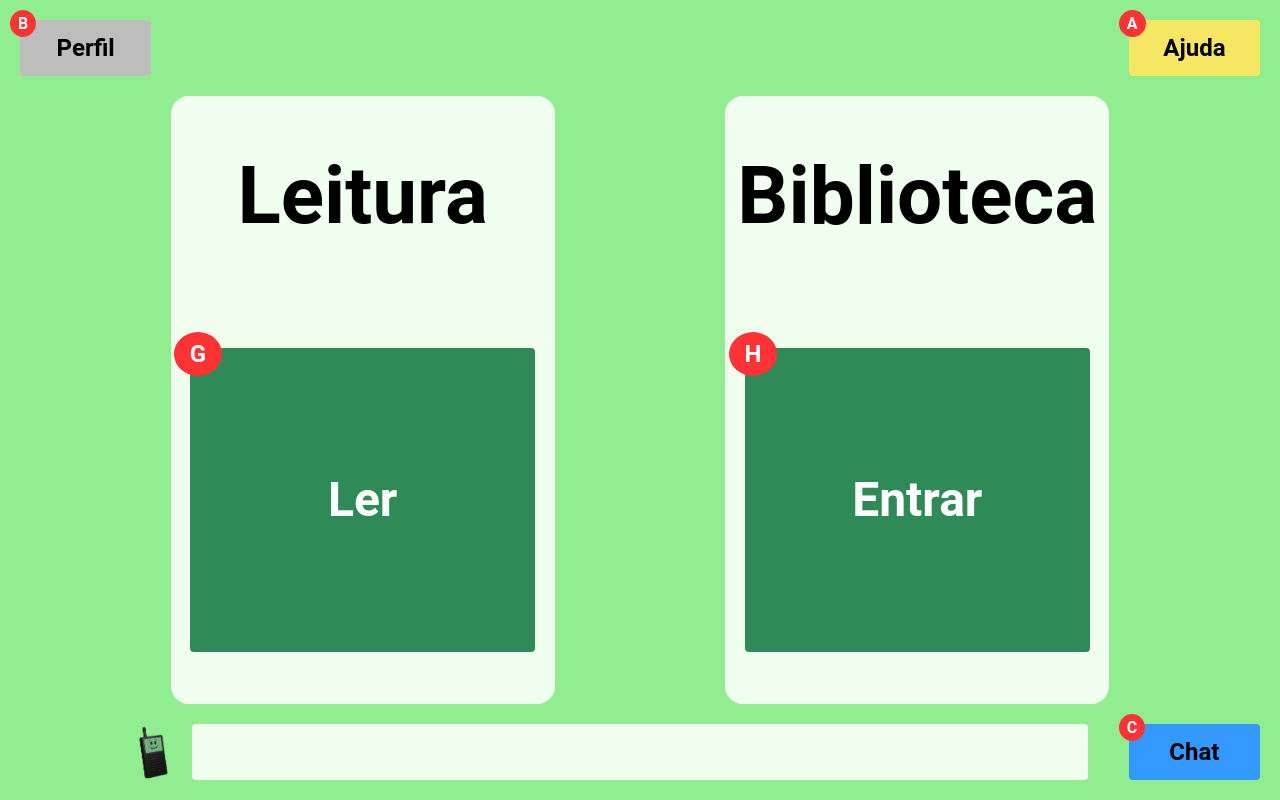
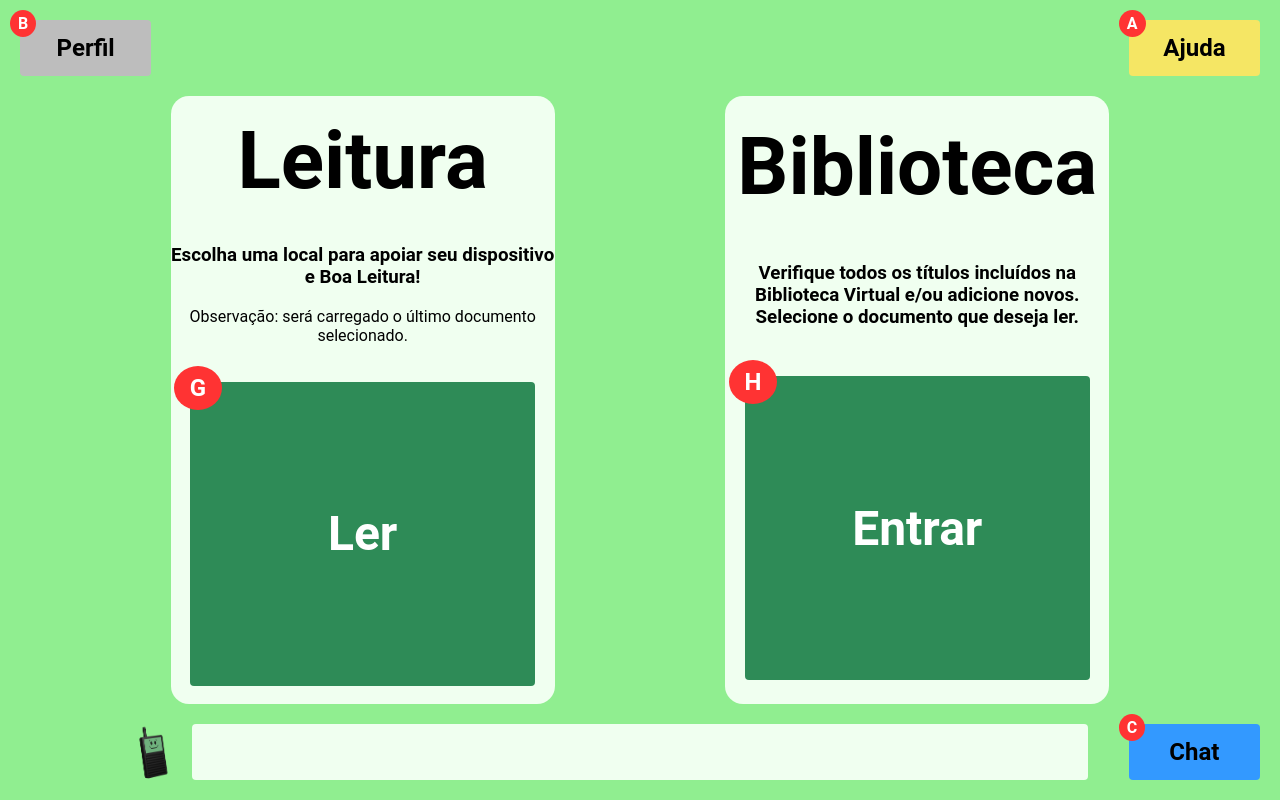
Before and after one commit to INTLPiva/RaMaL-Front-End, a React (Vite) app: page /menu in a window 1280 px wide. Built offline with nearby package versions, Linux system fonts and the light colour scheme.

Commit message:
feat: adicionando descrição

```diff
--- a/src/pages/Menu/index.jsx
+++ b/src/pages/Menu/index.jsx
@@ -104,6 +104,14 @@ export const Menu = () => {
         <Card>
           <h1 className="title">Leitura</h1>
 
+          <div className="description">
+            <h3>
+              Escolha uma local para apoiar seu dispositivo e Boa Leitura!
+            </h3>
+            <br />
+            <p>Observação: será carregado o último documento selecionado.</p>
+          </div>
+
           <div className="buttons">
             <button
               className="menu-button"
@@ -116,6 +124,15 @@ export const Menu = () => {
 
         <Card>
           <h1 className="title">Biblioteca</h1>
+
+          <div className="description">
+            <h3>
+              Verifique todos os títulos incluídos na Biblioteca Virtual e/ou
+              adicione novos.
+              <br />
+              Selecione o documento que deseja ler.
+            </h3>
+          </div>
 
           <div className="buttons">
             <button
--- a/src/pages/Menu/styles.js
+++ b/src/pages/Menu/styles.js
@@ -21,6 +21,10 @@ export const Container = styled.div`
   .title {
     font-size: 5rem;
     color: #000;
+  }
+
+  .description {
+    text-align: center;
   }
 
   .menu-button {
```
